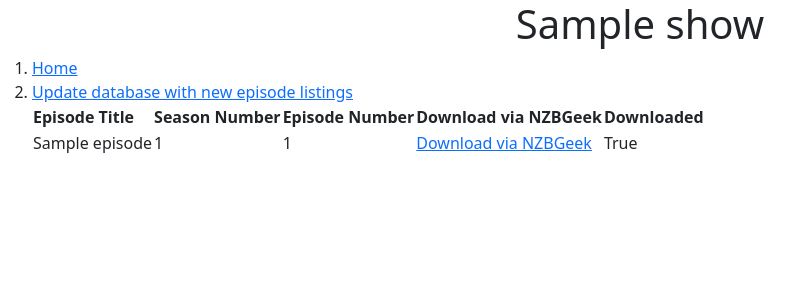
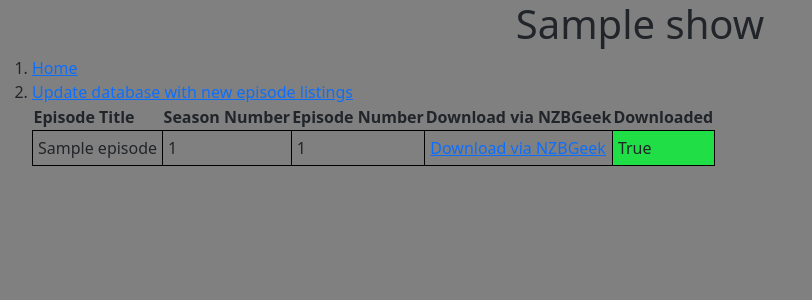
Before and after one commit to kcinnick/nstv_fe2, a Django app: page /shows/1 in a window 1280 px wide. Shown: the top 300 px of the page, without its empty margins (0-812 px from the left). Run offline with Django 3.2, Linux system fonts and the light colour scheme; tables that the repository leaves empty hold one stand-in row (values such as "Sample post").

Commit message:
add spacing to show.html, add image_filename to Show model

```diff
--- a/nstv_fe2/models.py
+++ b/nstv_fe2/models.py
@@ -4,6 +4,7 @@ from django.db import models
 class Show(models.Model):
     title = models.TextField(unique=True)
     gid = models.IntegerField(unique=True, null=True)  # this is the geek ID, used for easier downloading on NZBGeek
+    image_filename = models.TextField(null=True)
 
 
 class Episode(models.Model):
--- a/templates/show.html
+++ b/templates/show.html
@@ -3,6 +3,11 @@
 <script src="https://cdn.jsdelivr.net/npm/bootstrap@5.0.2/dist/js/bootstrap.min.js" integrity="sha384-cVKIPhGWiC2Al4u+LWgxfKTRIcfu0JTxR+EQDz/bgldoEyl4H0zUF0QKbrJ0EcQF" crossorigin="anonymous"></script>
 <script src="https://cdn.jsdelivr.net/npm/bootstrap@5.0.2/dist/js/bootstrap.bundle.min.js" integrity="sha384-MrcW6ZMFYlzcLA8Nl+NtUVF0sA7MsXsP1UyJoMp4YLEuNSfAP+JcXn/tWtIaxVXM" crossorigin="anonymous"></script>
 <script src="https://cdn.jsdelivr.net/npm/bootstrap@5.0.2/dist/js/bootstrap.esm.min.js" integrity="sha384-pXJyILVSfKOB4xKYbM0dJr+oH4iVvo4s7mWbiTHe6LSxd38hl16DMj6AOJyy2Wcz" crossorigin="anonymous"></script>
+<style type="text/css">
+  table td       {border:inset 1px #000; padding: 5px;}
+  table td#downloaded {background-color: rgba(12, 243, 58, 0.82);}
+  body           {background-color: grey}
+</style>
 
 <html lang="en">
 <head>
@@ -27,7 +32,6 @@
                 </div>
             </a>
         </li>
-
 <table>
 <tr>
     <th>Episode Title</th>
@@ -42,7 +46,11 @@
         <td>{{ episode.season }}</td>
         <td>{{ episode.number }}</td>
         <td><a href="/shows/{{ show.id }}/title/{{ episode.title }}/nzbgeek">Download via NZBGeek</a></td>
+        {% if episode.downloaded %}
+        <td id="downloaded">{{ episode.downloaded }}</td>
+        {% else %}
         <td>{{ episode.downloaded }}</td>
+        {% endif %}
     </tr>
 {% endfor %}
 </table>
```
